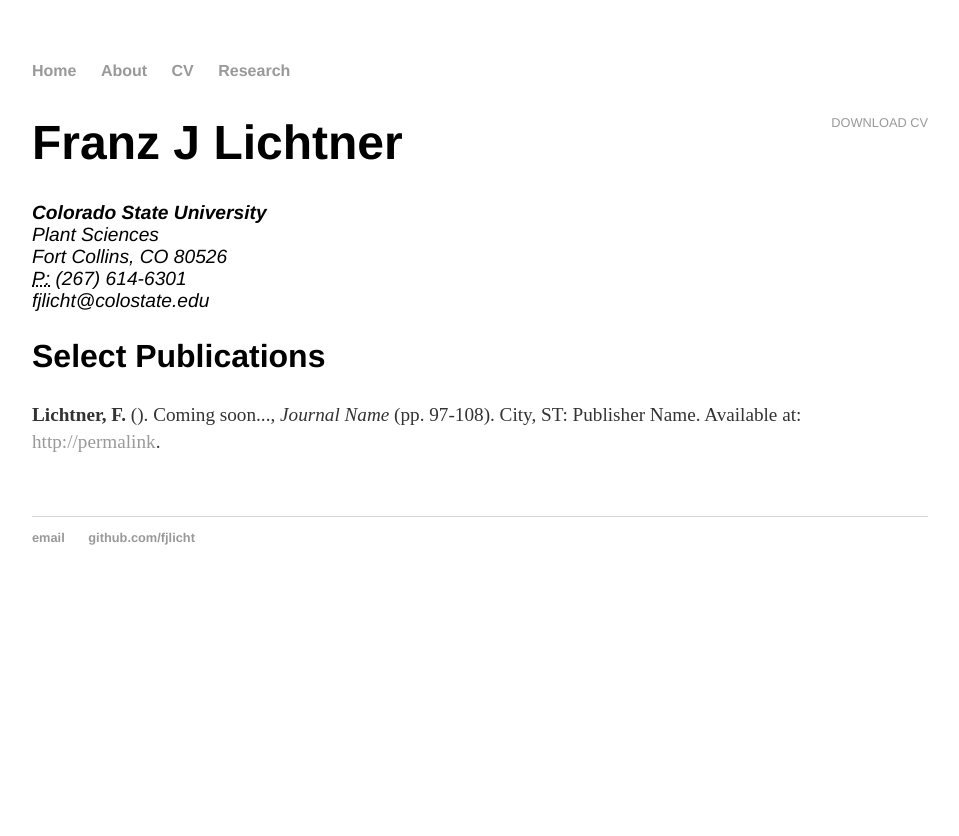
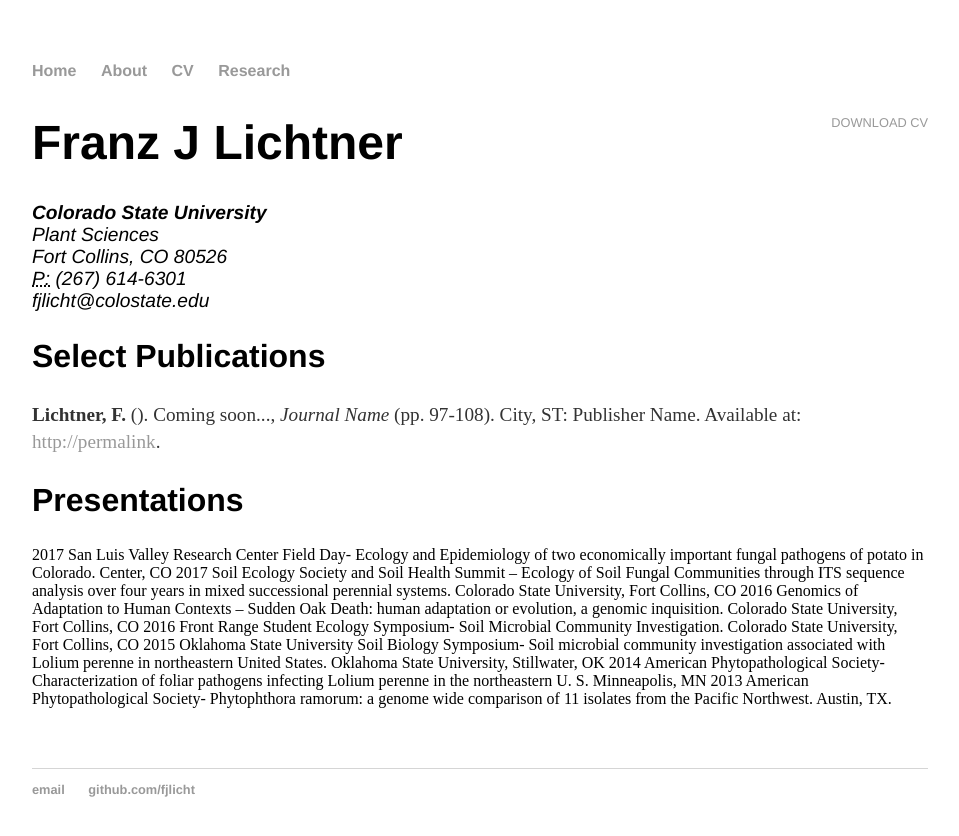
Before and after one commit to fjlicht/franzandanne.github.io, a Jekyll site: the page built from cv/index.html, in a window 1280 px wide. Shown: the top 836 px of the page, without its empty margins (160-1119 px from the left). Built offline with Jekyll 4.4.1, drawn with Linux system fonts in a browser that asks for light colours.

Commit message:
Update index.html

```diff
--- a/cv/index.html
+++ b/cv/index.html
@@ -18,5 +18,19 @@ title: CV of Franz Lichtner
 
 					<p><strong>Lichtner, F.</strong> (). Coming soon..., <em>Journal Name</em> (pp. 97-108). City, ST: Publisher Name. Available at: <a href="#">http://permalink</a>.
 
+					<h2>Presentations</h2>
+2017 San Luis Valley Research Center Field Day- Ecology and Epidemiology of two economically important fungal pathogens of potato in Colorado. Center, CO
+
+2017 Soil Ecology Society and Soil Health Summit – Ecology of Soil Fungal Communities through ITS sequence analysis over four years in mixed successional perennial systems. Colorado State University, Fort Collins, CO
+
+2016 Genomics of Adaptation to Human Contexts – Sudden Oak Death: human adaptation or evolution, a genomic inquisition. Colorado State University, Fort Collins, CO
+
+2016 Front Range Student Ecology Symposium- Soil Microbial Community Investigation. Colorado State University, Fort Collins, CO
+
+2015 Oklahoma State University Soil Biology Symposium- Soil microbial community investigation associated with Lolium perenne in northeastern United States. Oklahoma State University, Stillwater, OK
+
+2014 American Phytopathological Society- Characterization of foliar pathogens infecting Lolium perenne in the northeastern U. S. Minneapolis, MN
+
+2013 American Phytopathological Society- Phytophthora ramorum: a genome wide comparison of 11 isolates from the Pacific Northwest. Austin, TX</a>.
 
 	</div>
```
